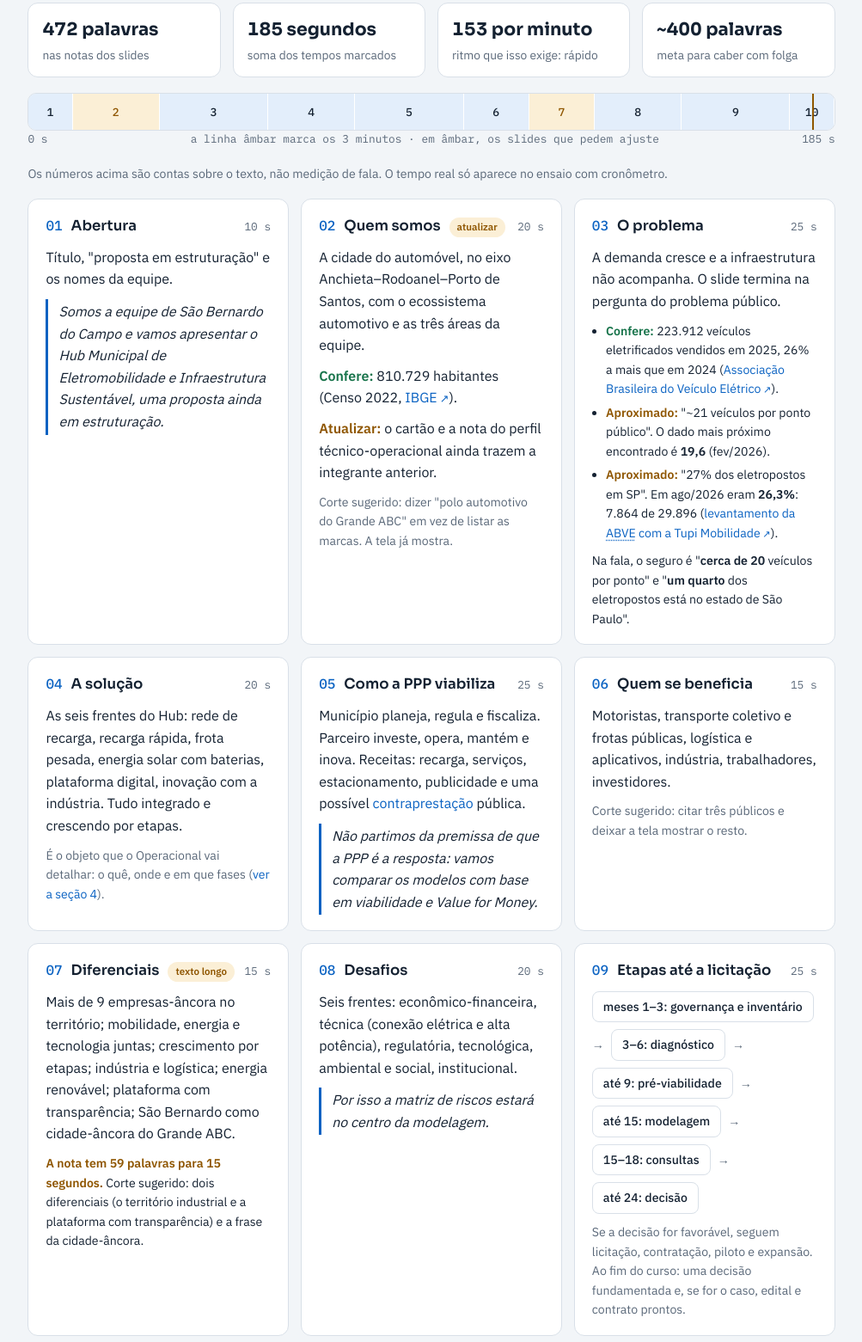
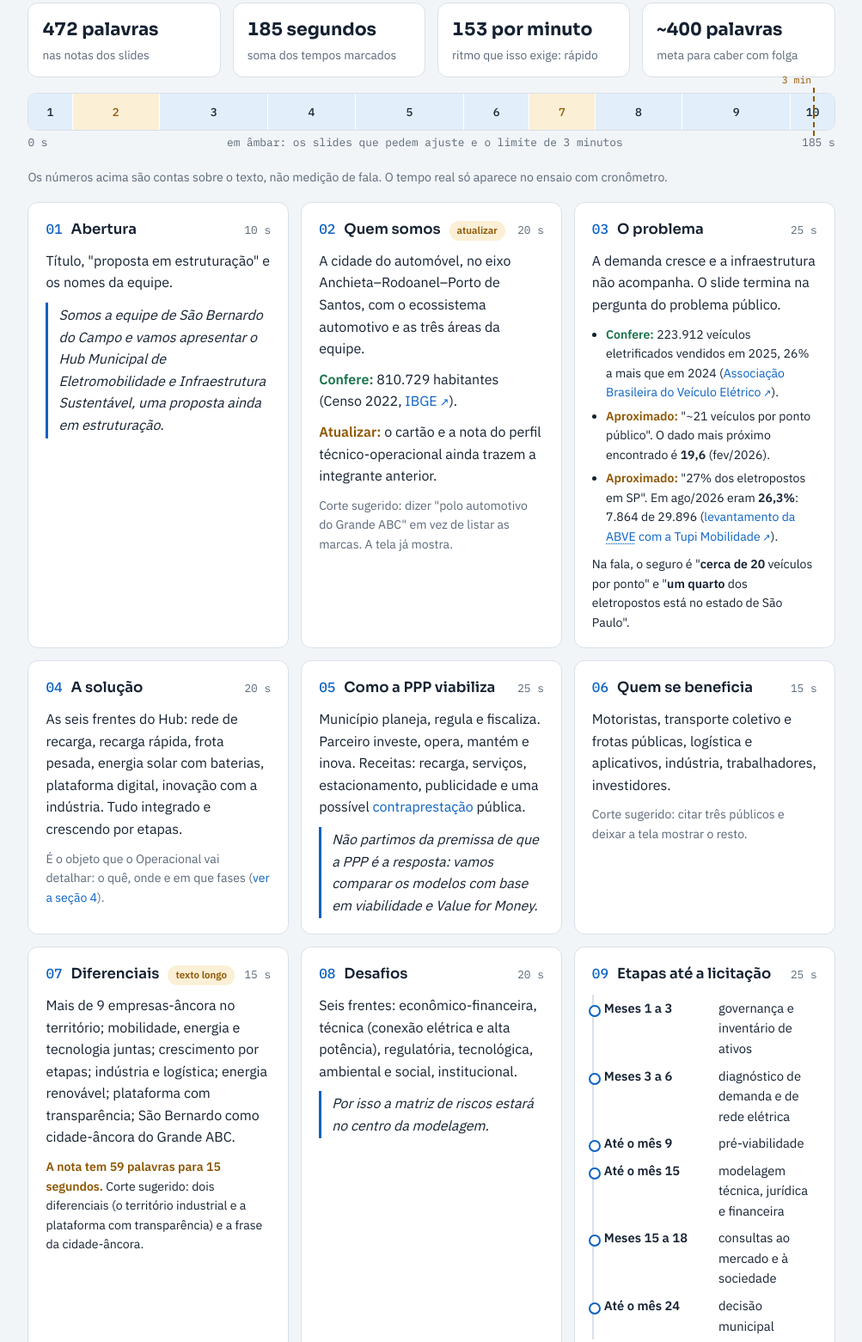
Before and after one commit to anderalves00/hub-eletromobilidade-painel, a plain HTML site: page guia.html in a window 1280 px wide. Shown: the part 5033-6594 px from the top of the page at 86% size, without its empty margins (270-1273 px from the left). Drawn offline with Linux system fonts and the light colour scheme.

Commit message:
Guia: marca de 3 min e etapas do slide 9

```diff
--- a/guia.html
+++ b/guia.html
@@ -151,7 +151,14 @@ td.d { font-family: var(--font-mono); white-space: nowrap; }
 .timebar a:last-child { border-right: 0; }
 .timebar a:hover { filter: brightness(.92); }
 .timebar a.warn-s { background: var(--amber-soft); color: var(--amber); }
-.timebar .limit { position: absolute; top: -2px; bottom: -2px; left: 97.3%; width: 2px; background: var(--amber); }
+.timebar-box { position: relative; display: grid; gap: 4px; }
+.limit { position: absolute; top: -6px; height: 56px; left: 97.3%; width: 0; border-left: 2px dashed var(--amber); pointer-events: none; }
+.limit::after { content: "3 min"; position: absolute; top: -18px; right: 4px; font-family: var(--font-mono); font-size: .72rem; color: var(--amber); white-space: nowrap; }
+.timebar a { position: relative; }
+ol.steps { list-style: none; margin: 0; padding: 0; display: grid; gap: 0; border-left: 2px solid var(--line); }
+ol.steps li { display: grid; grid-template-columns: 8.5em minmax(0, 1fr); gap: 8px; padding: 4px 0 4px 12px; font-size: .92rem; position: relative; }
+ol.steps li::before { content: ""; position: absolute; left: -6px; top: 12px; width: 10px; height: 10px; border-radius: 50%; background: var(--surface); border: 2px solid var(--accent); }
+ol.steps b { white-space: nowrap; font-weight: 600; }
 .timebar-legend { display: flex; justify-content: space-between; font-size: .8rem; color: var(--muted); font-family: var(--font-mono); }
 .slides { --min: 300px; }
 .slide { scroll-margin-top: 20px; }
@@ -376,7 +383,7 @@ footer { grid-column: 1 / -1; color: var(--muted); font-size: .84rem; border-top
         <div class="stat"><b>153 por minuto</b><span>ritmo que isso exige: rápido</span></div>
         <div class="stat"><b>~400 palavras</b><span>meta para caber com folga</span></div>
       </div>
-      <div>
+      <div class="timebar-box">
         <div class="timebar" aria-label="Tempo de cada slide">
           <a href="#slide-1" style="flex:10" title="Slide 1 · 10 s">1</a>
           <a href="#slide-2" style="flex:20" title="Slide 2 · 20 s" class="warn-s">2</a>
@@ -388,9 +395,9 @@ footer { grid-column: 1 / -1; color: var(--muted); font-size: .84rem; border-top
           <a href="#slide-8" style="flex:20" title="Slide 8 · 20 s">8</a>
           <a href="#slide-9" style="flex:25" title="Slide 9 · 25 s">9</a>
           <a href="#slide-10" style="flex:10" title="Slide 10 · 10 s">10</a>
-          <span class="limit" title="3 minutos"></span>
         </div>
-        <div class="timebar-legend"><span>0 s</span><span>a linha âmbar marca os 3 minutos · em âmbar, os slides que pedem ajuste</span><span>185 s</span></div>
+        <span class="limit" title="3 minutos"></span>
+        <div class="timebar-legend"><span>0 s</span><span>em âmbar: os slides que pedem ajuste e o limite de 3 minutos</span><span>185 s</span></div>
       </div>
       <p class="small muted">Os números acima são contas sobre o texto, não medição de fala. O tempo real só aparece no ensaio com cronômetro.</p>
 
@@ -435,7 +442,14 @@ footer { grid-column: 1 / -1; color: var(--muted); font-size: .84rem; border-top
           <p class="say">Por isso a matriz de riscos estará no centro da modelagem.</p></article>
 
         <article class="card slide" id="slide-9"><div class="slide-head"><span class="slide-n">09</span><h3>Etapas até a licitação</h3><span class="slide-t">25 s</span></div>
-          <div class="flow small"><span>meses 1–3: governança e inventário</span><i>→</i><span>3–6: diagnóstico</span><i>→</i><span>até 9: pré-viabilidade</span><i>→</i><span>até 15: modelagem</span><i>→</i><span>15–18: consultas</span><i>→</i><span>até 24: decisão</span></div>
+          <ol class="steps">
+            <li><b>Meses 1 a 3</b><span>governança e inventário de ativos</span></li>
+            <li><b>Meses 3 a 6</b><span>diagnóstico de demanda e de rede elétrica</span></li>
+            <li><b>Até o mês 9</b><span>pré-viabilidade</span></li>
+            <li><b>Até o mês 15</b><span>modelagem técnica, jurídica e financeira</span></li>
+            <li><b>Meses 15 a 18</b><span>consultas ao mercado e à sociedade</span></li>
+            <li><b>Até o mês 24</b><span>decisão municipal</span></li>
+          </ol>
           <p class="small muted">Se a decisão for favorável, seguem licitação, contratação, piloto e expansão. Ao fim do curso: uma decisão fundamentada e, se for o caso, edital e contrato prontos.</p></article>
 
         <article class="card slide" id="slide-10"><div class="slide-head"><span class="slide-n">10</span><h3>Encerramento</h3><span class="slide-t">10 s</span></div>
```
